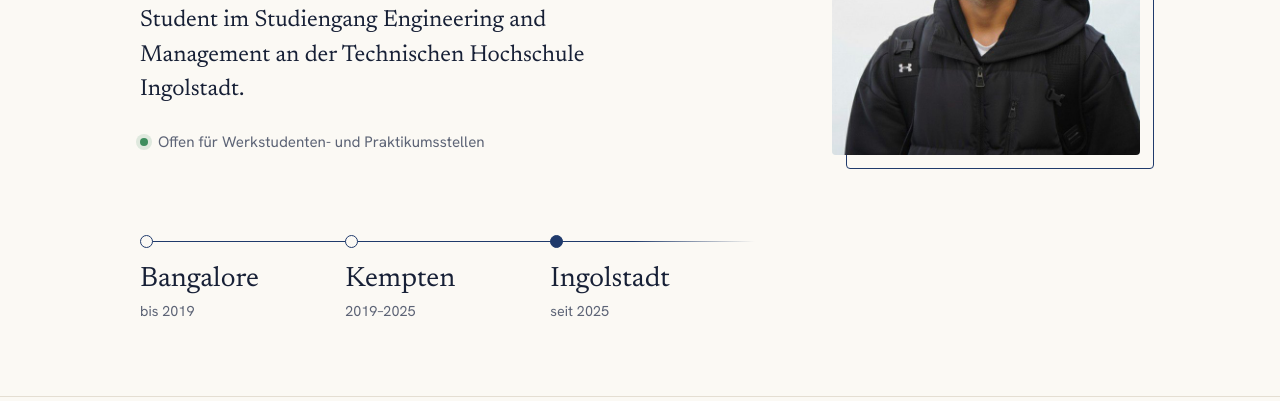
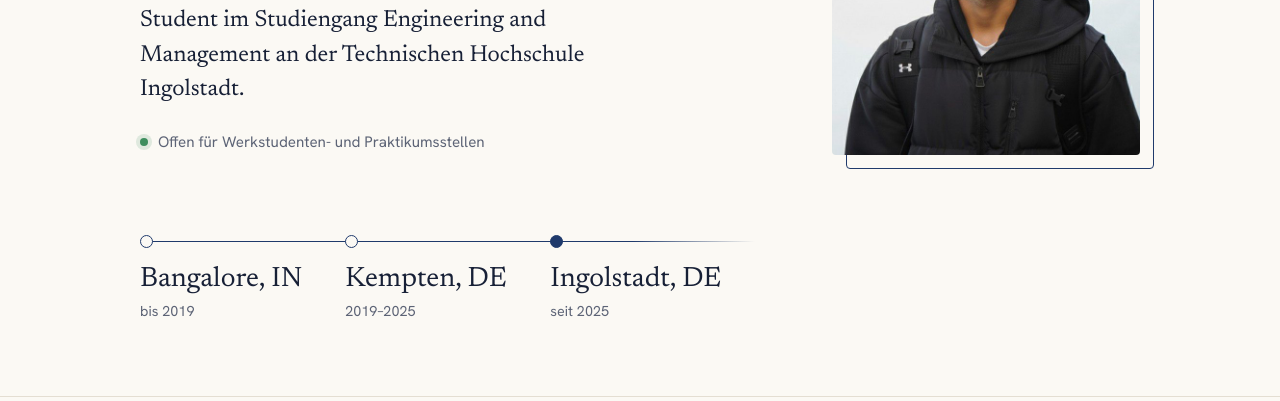
Before and after one commit to dhanush-satish-reddy/dhanush-satish-reddy.github.io, a plain HTML site: page index.html in a window 1280 px wide. Shown: the part 399-800 px from the top of the page. Drawn offline with Linux system fonts and the light colour scheme.

Commit message:
Update index.html

```diff
--- a/index.html
+++ b/index.html
@@ -214,9 +214,9 @@
     </div>
     <div class="wrap route" aria-label="Werdegang">
       <ol>
-        <li><span class="city">Bangalore</span><span class="when" data-i18n="route.blr">bis 2019</span></li>
-        <li><span class="city">Kempten</span><span class="when">2019–2025</span></li>
-        <li><span class="city">Ingolstadt</span><span class="when" data-i18n="route.in">seit 2025</span></li>
+        <li><span class="city">Bangalore, IN</span><span class="when" data-i18n="route.blr">bis 2019</span></li>
+        <li><span class="city">Kempten, DE</span><span class="when">2019–2025</span></li>
+        <li><span class="city">Ingolstadt, DE</span><span class="when" data-i18n="route.in">seit 2025</span></li>
       </ol>
     </div>
   </section>
```
